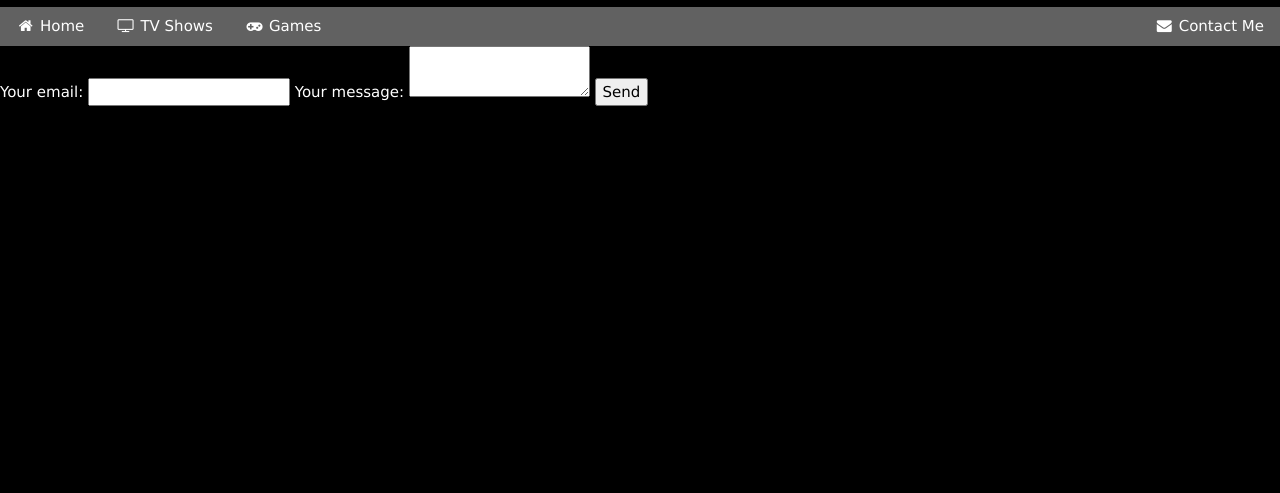
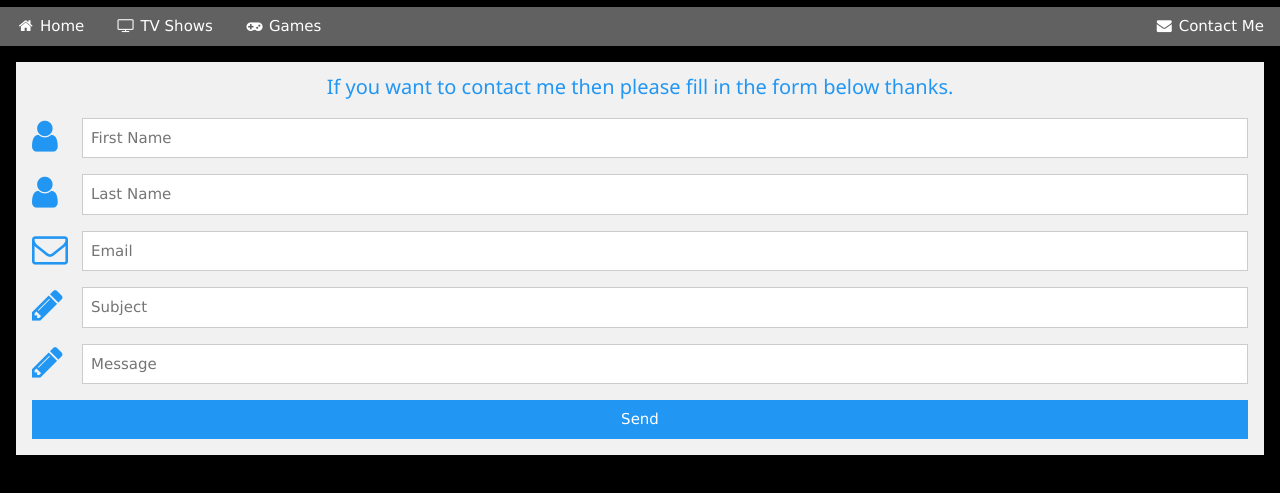
Before and after one commit to luckierprawn/luckierprawn.github.io, a plain HTML site: page contact.html in a window 1280 px wide. Shown: the part 73-566 px from the top of the page. Drawn offline with Linux system fonts and the light colour scheme.

Commit message:
Update contact.html

```diff
--- a/contact.html
+++ b/contact.html
@@ -102,20 +102,39 @@
             }
         }
     </script>
-    <form action="https://formspree.io/mqkgaqjz"
-          method="POST">
-        <label>
-            Your email:
-            <input type="text" name="_replyto">
-        </label>
-        <label>
-            Your message:
-            <textarea name="message"></textarea>
-        </label>
-
-        <!-- your other form fields go here -->
-
-        <button type="submit">Send</button>
+    <form action="https://formspree.io/mqkgaqjz" class="w3-container w3-card-4 w3-light-grey w3-text-blue w3-margin" method="POST">
+        <h4 class="w3-center">If you want to contact me then please fill in the form below thanks.</h4>
+        <div class="w3-row w3-section">
+            <div class="w3-col" style="width:50px"><i class="w3-xxlarge fa fa-user" href="https://cdn3.iconfinder.com/data/icons/black-easy/512/538642-user_512x512.png"></i></div>
+            <div class="w3-rest">
+                <input class="w3-input w3-border" name="First Name" type="text" placeholder="First Name" required>
+            </div>
+        </div>
+        <div class="w3-row w3-section">
+            <div class="w3-col" style="width:50px"><i class="w3-xxlarge fa fa-user"></i></div>
+            <div class="w3-rest">
+                <input class="w3-input w3-border" name="Last Name" type="text" placeholder="Last Name" required>
+            </div>
+        </div>
+        <div class="w3-row w3-section">
+            <div class="w3-col" style="width:50px"><i class="w3-xxlarge fa fa-envelope-o"></i></div>
+            <div class="w3-rest">
+                <input class="w3-input w3-border" name="Email" type="email" placeholder="Email" required>
+            </div>
+        </div>
+        <div class="w3-row w3-section">
+            <div class="w3-col" style="width:50px"><i class="w3-xxlarge fa fa-pencil"></i></div>
+            <div class="w3-rest">
+                <input class="w3-input w3-border" name="Subject" type="text" placeholder="Subject" required>
+            </div>
+        </div>
+        <div class="w3-row w3-section">
+            <div class="w3-col" style="width:50px"><i class="w3-xxlarge fa fa-pencil"></i></div>
+            <div class="w3-rest">
+                <input class="w3-input w3-border" name="Message" type="text" placeholder="Message" required>
+            </div>
+        </div>
+        <input type="submit" value="Send" class="w3-button w3-block w3-section w3-blue w3-ripple w3-padding">
     </form>
     <br clear="all" />
     <br clear="all" />
```
